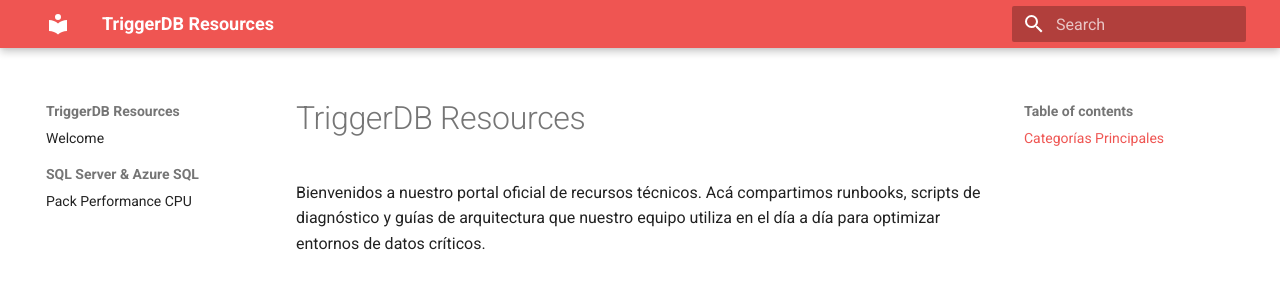
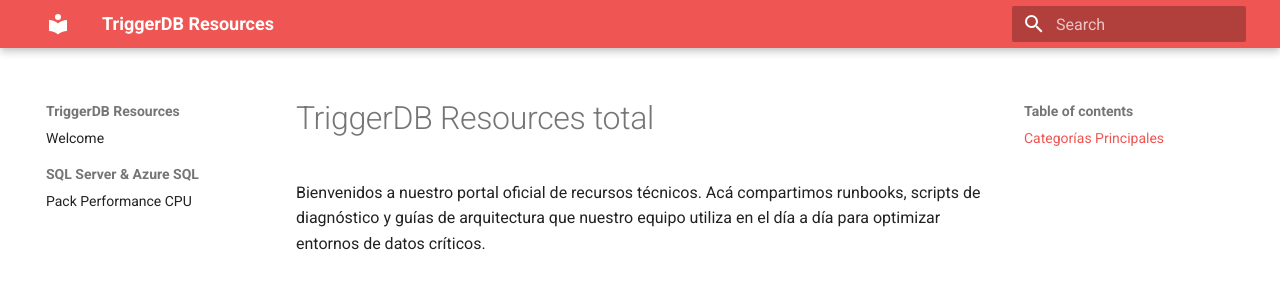
Before and after one commit to maxiaccotto/triggerdb-resources, an MkDocs documentation site: the page built from docs/index-md.md, in a window 1280 px wide. Shown: the top 295 px of the page. Built offline with MkDocs 1.6.1 and Material for MkDocs 9.7.7, drawn with Linux system fonts in a browser that asks for light colours.

Commit message:
Update index-md.md

```diff
--- a/docs/index-md.md
+++ b/docs/index-md.md
@@ -1,4 +1,4 @@
-# TriggerDB Resources
+# TriggerDB Resources total
 
 Bienvenidos a nuestro portal oficial de recursos técnicos. Acá compartimos runbooks, scripts de diagnóstico y guías de arquitectura que nuestro equipo utiliza en el día a día para optimizar entornos de datos críticos.
 
```
